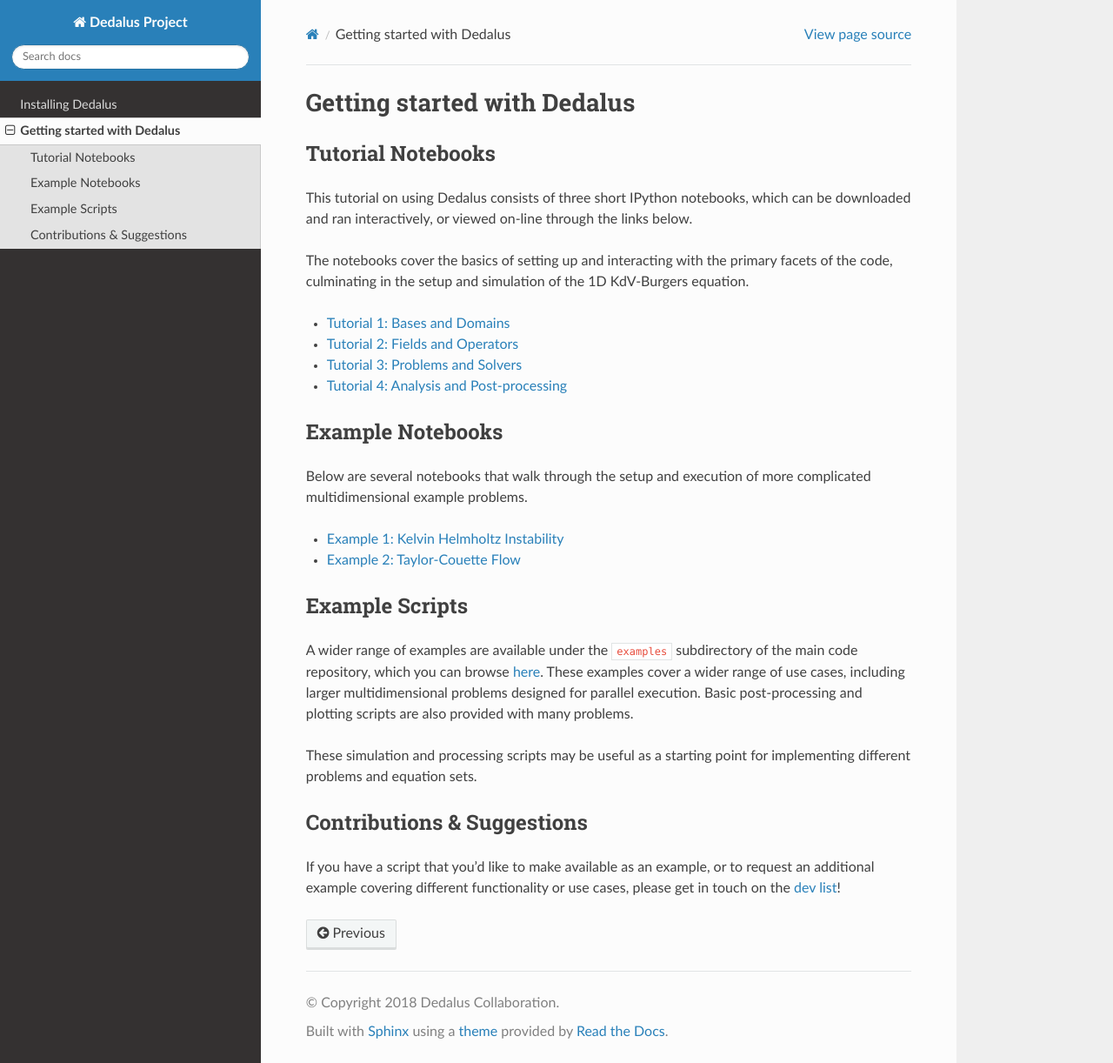
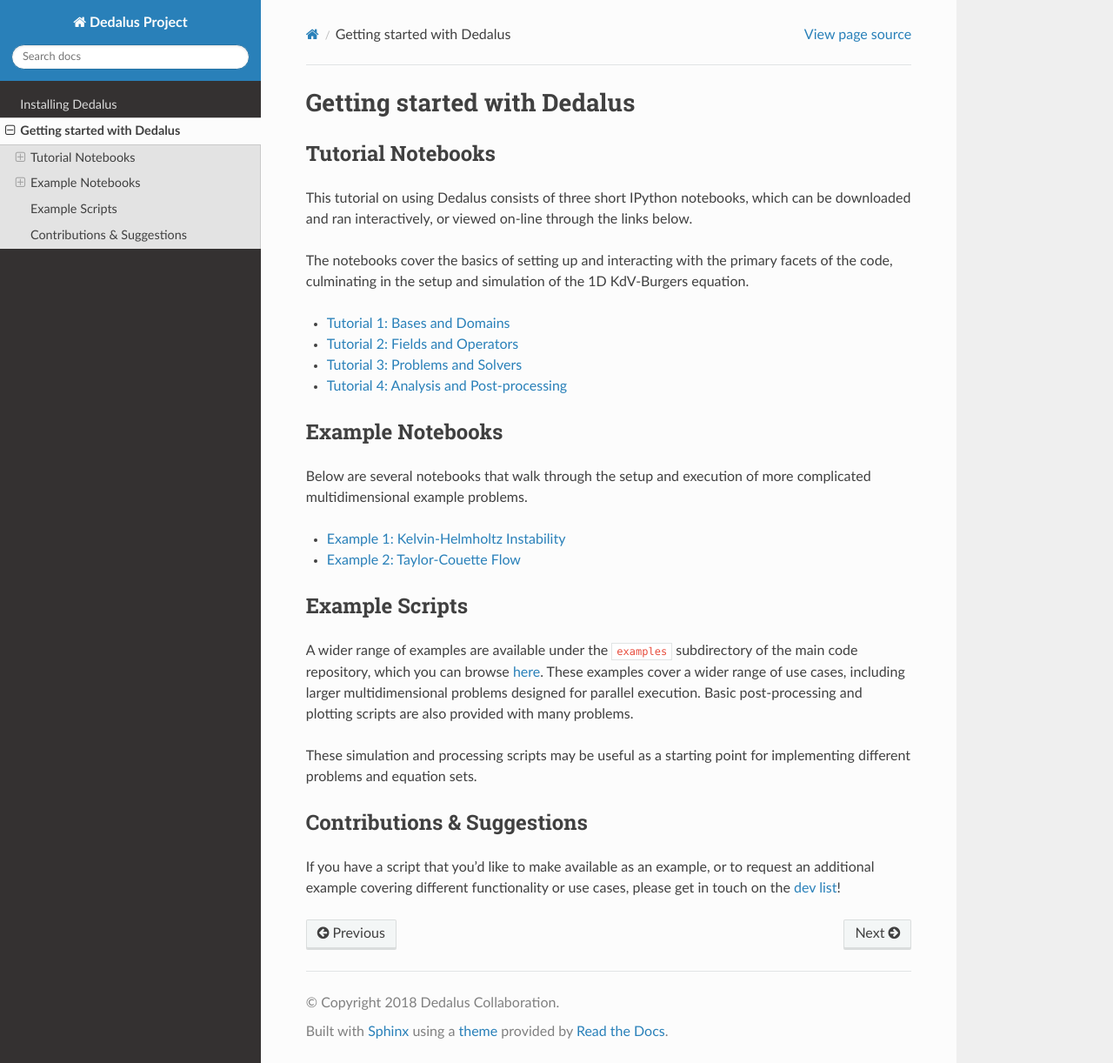
Before and after one commit to DedalusProject/dedalus, a Sphinx documentation site: the page built from docs/getting_started.rst, in a window 1280 px wide and 1222 px high. Shown: the whole window at 87% size. Built offline with Sphinx 7.4.7 and the Read the Docs theme 2.0.0, drawn with Linux system fonts in a browser that asks for light colours; pages that are not in the unit, such as notebooks, are missing from menus; part of the change alters nothing that is shown.

```diff
--- a/docs/getting_started.rst
+++ b/docs/getting_started.rst
@@ -8,22 +8,24 @@ This tutorial on using Dedalus consists of three short IPython notebooks, which
 
 The notebooks cover the basics of setting up and interacting with the primary facets of the code, culminating in the setup and simulation of the 1D KdV-Burgers equation.
 
-* `Tutorial 1: Bases and Domains <http://nbviewer.ipython.org/urls/bitbucket.org/dedalus-project/dedalus/raw/tip/docs/notebooks/dedalus_tutorial_bases_domains.ipynb>`_
+.. toctree::
+   :maxdepth: 1
 
-* `Tutorial 2: Fields and Operators <http://nbviewer.ipython.org/urls/bitbucket.org/dedalus-project/dedalus/raw/tip/docs/notebooks/dedalus_tutorial_fields_operators.ipynb>`_
-
-* `Tutorial 3: Problems and Solvers <http://nbviewer.ipython.org/urls/bitbucket.org/dedalus-project/dedalus/raw/tip/docs/notebooks/dedalus_tutorial_problems_solvers.ipynb>`_
-
-* `Tutorial 4: Analysis and Post-processing <http://nbviewer.ipython.org/urls/bitbucket.org/dedalus-project/dedalus/raw/tip/docs/notebooks/dedalus_tutorial_analysis_postprocessing.ipynb>`_
+   Tutorial 1: Bases and Domains <notebooks/dedalus_tutorial_bases_domains.ipynb>
+   Tutorial 2: Fields and Operators <notebooks/dedalus_tutorial_fields_operators.ipynb>
+   Tutorial 3: Problems and Solvers <notebooks/dedalus_tutorial_problems_solvers.ipynb>
+   Tutorial 4: Analysis and Post-processing <notebooks/dedalus_tutorial_analysis_postprocessing.ipynb>
 
 Example Notebooks
 =================
 
 Below are several notebooks that walk through the setup and execution of more complicated multidimensional example problems.
 
-* `Example 1: Kelvin Helmholtz Instability <http://nbviewer.ipython.org/urls/bitbucket.org/dedalus-project/dedalus/raw/tip/docs/notebooks/Kelvin Helmholtz Instability.ipynb>`_
+.. toctree::
+   :maxdepth: 1
 
-* `Example 2: Taylor-Couette Flow <http://nbviewer.ipython.org/urls/bitbucket.org/dedalus-project/dedalus/raw/tip/docs/notebooks/Taylor Couette Flow.ipynb>`_
+   Example 1: Kelvin-Helmholtz Instability <notebooks/KelvinHelmholtzInstability.ipynb>
+   Example 2: Taylor-Couette Flow <notebooks/TaylorCouetteFlow.ipynb>
 
 Example Scripts
 ===============
```
Also changed, not shown: docs/notebooks/KelvinHelmholtzInstability.ipynb, docs/notebooks/TaylorCouetteFlow.ipynb, docs/notebooks/dedalus_tutorial_analysis_postprocessing.ipynb, docs/notebooks/dedalus_tutorial_bases_domains.ipynb, docs/notebooks/dedalus_tutorial_fields_operators.ipynb, docs/notebooks/dedalus_tutorial_problems_solvers.ipynb.
